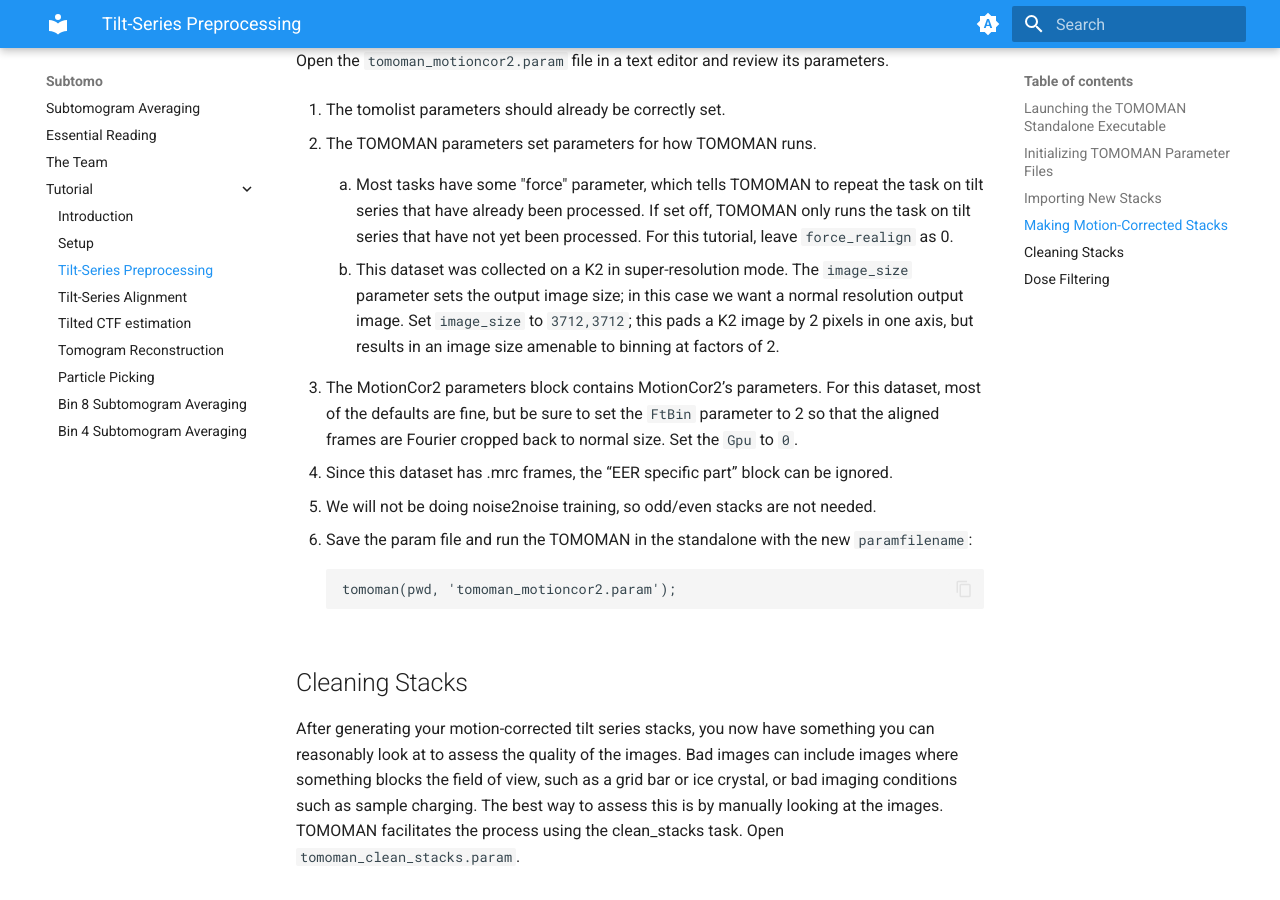
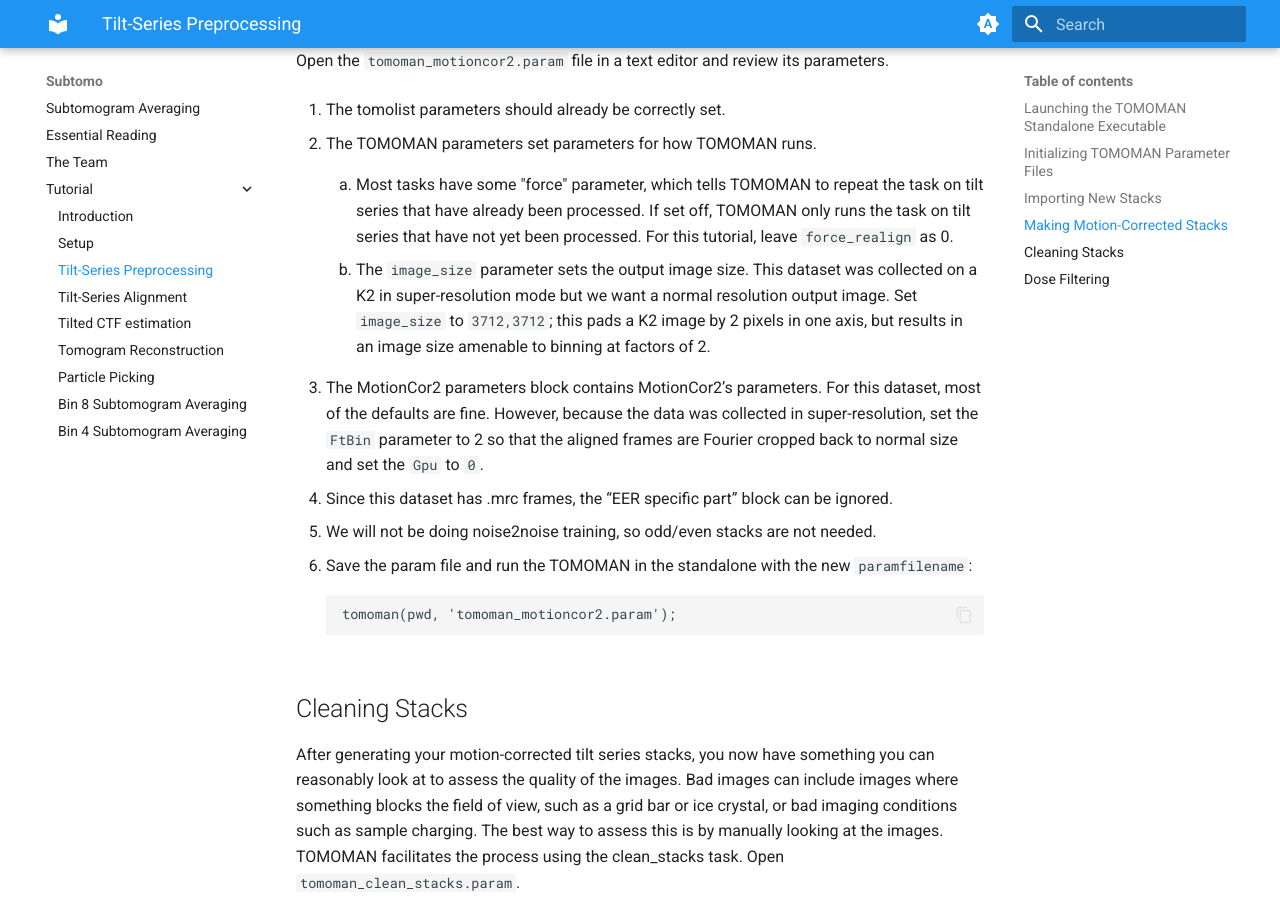
Before and after one commit to wan-lab-vanderbilt/subtomo-tutorials, an MkDocs documentation site: the page built from docs/hiv/preproc.md, in a window 1280 px wide and 900 px high, scrolled down 2763 px. Built offline with MkDocs 1.6.1 and Material for MkDocs 9.7.7, drawn with Linux system fonts in a browser that asks for light colours.

Commit message:
Clarify super-resolution parameters

```diff
--- a/docs/hiv/preproc.md
+++ b/docs/hiv/preproc.md
@@ -107,13 +107,12 @@ Open the `tomoman_motioncor2.param` file in a text editor and review its paramet
     If set off, TOMOMAN only runs the task on tilt series that have not yet been processed.
     For this tutorial, leave `force_realign` as 0.
 
-    2. This dataset was collected on a K2 in super-resolution mode.
-    The `image_size` parameter sets the output image size; in this case we want a normal resolution output image.
+    2. The `image_size` parameter sets the output image size.
+    This dataset was collected on a K2 in super-resolution mode but we want a normal resolution output image.
     Set `image_size` to `3712,3712`; this pads a K2 image by 2 pixels in one axis, but results in an image size amenable to binning at factors of 2.
 
 3. The MotionCor2 parameters block contains MotionCor2’s parameters.
-For this dataset, most of the defaults are fine, but be sure to set the `FtBin` parameter to 2 so that the aligned frames are Fourier cropped back to normal size.
-Set the `Gpu` to `0`.
+For this dataset, most of the defaults are fine. However, because the data was collected in super-resolution, set the `FtBin` parameter to 2 so that the aligned frames are Fourier cropped back to normal size and set the `Gpu` to `0`.
 
 4. Since this dataset has .mrc frames, the “EER specific part” block can be ignored.
 
```
